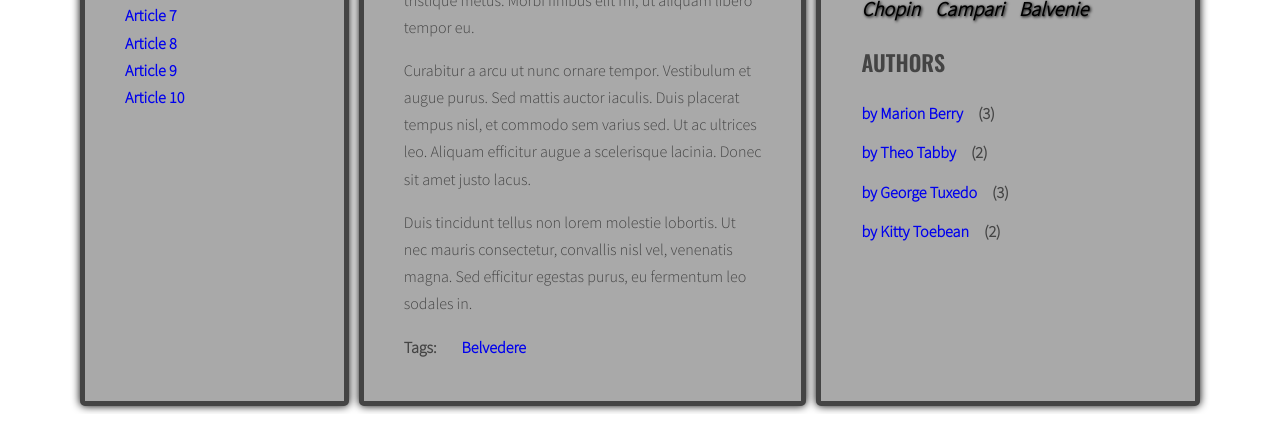
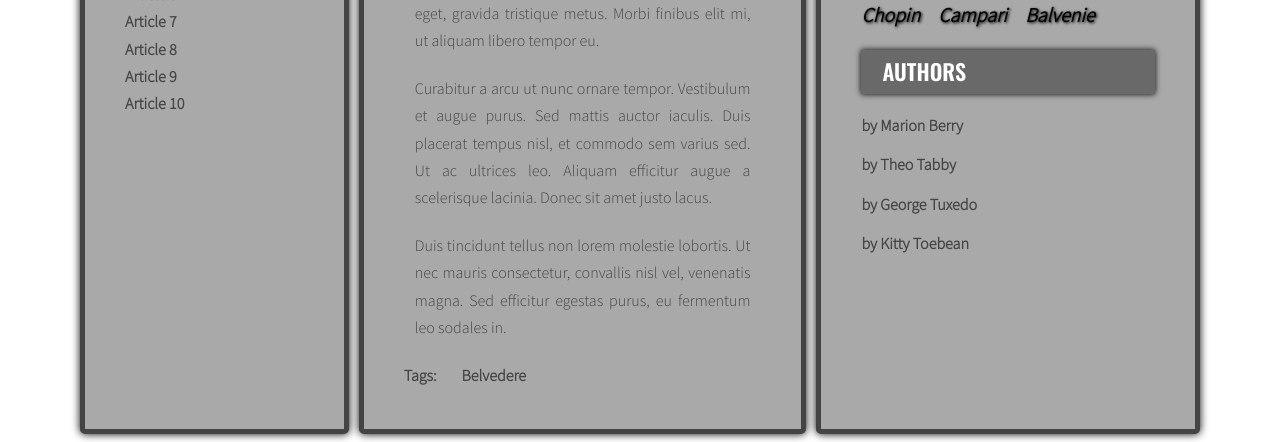
Before and after one commit to deregowskipiotr/blog, a website: page index.html in a window 1280 px wide. Shown: the part 523-965 px from the top of the page. Before the commit the page ends 937 px from the top, so only its background shows below. Drawn offline with nearby package versions, Linux system fonts and the light colour scheme.

Commit message:
add handlebars templates

```diff
--- a/index.html
+++ b/index.html
@@ -202,10 +202,33 @@
         </div>
       </div>
 
+      <script id="template-article-link" type="text/x-handlebars-template">
+        <li><a href="#{{ id }}"><span>{{ title }}</span></a></li>
+      </script>
+
+      <script id="template-tag-link" type="text/x-handlebars-template">
+        <li><a href="#{{ id }}"><span>{{ title }}</span></a></li>
+      </script>
+
+      <script id="template-author-link" type="text/x-handlebars-template">
+        <li><a href="#{{ id }}"><span>{{ title }}</span></a></li>
+      </script>
+
+      <script id="template-tag-cloud-link" type="text/x-handlebars-template">
+        {{#each tags}}
+          <li><a href="#tag-{{ tag }}" class="{{ className }}">{{ tag }}</a></li>
+        {{/each}}
+      </script>
+
+      <script id="template-author-cloud-link" type="text/x-handlebars-template">
+        {{#each authors}}
+          <li><a href="#author-{{ author }}" class="{{ className }}">{{ author }}</a></li>
+        {{/each}}
+      </script>
 
 
 
-
+    <script src="https://cdnjs.cloudflare.com/ajax/libs/handlebars.js/4.1.0/handlebars.min.js"></script>
     <script src="js/script.js"></script>
 </body>
 </html>
--- a/js/script.js
+++ b/js/script.js
@@ -1,14 +1,14 @@
 'use strict';
 
-//const templates = {
+const templates = {
 
-//articleLink: Handlebars.compile(document.querySelector('#template-article-link').innerHTML),
-//tagLink: Handlebars.compile(document.querySelector('#template-tag-link').innerHTML),
-//authorLink: Handlebars.compile(document.querySelector('#template-author-link').innerHTML),
-//tagCloudLink: Handlebars.compile(document.querySelector('#template-tag-cloud-link').innerHTML),
-//authorCloudLink: Handlebars.compile(document.querySelector('#template-author-cloud-link').innerHTML),
+  articleLink: Handlebars.compile(document.querySelector('#template-article-link').innerHTML),
+  tagLink: Handlebars.compile(document.querySelector('#template-tag-link').innerHTML),
+  authorLink: Handlebars.compile(document.querySelector('#template-author-link').innerHTML),
+  tagCloudLink: Handlebars.compile(document.querySelector('#template-tag-cloud-link').innerHTML),
+  authorCloudLink: Handlebars.compile(document.querySelector('#template-author-cloud-link').innerHTML),
 
-//};
+};
 
 const  optArticleSelector = '.post';
 const  optTitleSelector = '.post-title';
@@ -85,8 +85,9 @@ function generateTitleLinks(customSelector = '') {
     const articleTitle = article.querySelector(optTitleSelector).innerHTML;
 
     /* [DONE] create HTML of the link */
+    const linkHTMLData = {id: articleId, title: articleTitle};
+    const linkHTML = templates.articleLink(linkHTMLData);
 
-    const linkHTML = '<li><a href="#' + articleId + '"><span>' + articleTitle + '</span></a></li>';
     //console.log('Created HTML of the link');
 
     /* [DONE] insert link into html variable */
@@ -150,7 +151,8 @@ function generateTags() {
     for(let tag of articleTagsArray) {
       //console.log(tag);
       /* generate HTML of the link */
-      const linkHTML = '<li><a href="#tag-' + tag + '"><span>' + tag + '<span></a></li>';
+      const linkHTMLData = {id: articleTags, title: tag};
+      const linkHTML = templates.tagLink(linkHTMLData);
       /* add generated code to html variable */
       html = html + linkHTML;
       //console.log(html);
@@ -170,11 +172,11 @@ function generateTags() {
   const tagList = document.querySelector(optTagsListSelector);
   /* [NEW] add html from allTagsHTML to tagList */
   //tagList.innerHTML = allTags.join(' ');
-  //console.log(allTags);
+  console.log(allTags);
   const tagsParams = calculateTagsParams(allTags);
   console.log('tagsParams:', tagsParams);
   /*NEW create variable for all links HTML code */
-  let allTagsHTML = '';
+  const allTagsData = {tags: []};
   /*NEW start LOOP for each tag in allTags */
   for(let tag in allTags) {
     /* [NEW] generate code of a link and add it to allTagsHTML */
@@ -183,11 +185,15 @@ function generateTags() {
     //const tagLinkHTML = calculateTagClass(allTags[tag], tagsParams);
     console.log('tagLinkHTML:', tagLinkHTML);
     /*generate code of link and add it to allTagsHTML */
-    allTagsHTML += tagLinkHTML;
+    allTagsData.tags.push({
+      tag: tag,
+      count: allTags[tag],
+      className: calculateTagClass(allTags[tag], tagsParams)
+    });
   }
 
   /*NEW add html from allTagsHTML to tagList */
-  tagList.innerHTML = allTagsHTML;
+  tagList.innerHTML = templates.tagCloudLink(allTagsData);
 
 }
 
@@ -207,7 +213,7 @@ function tagClickHandler(event) {
   console.log(tag);
   /* find all tag links with class active */
   const activeTagLinks = document.querySelectorAll('a.active[href^="#tag-"]');
-  console.log(activeTagLinks);
+  //console.log(activeTagLinks);
   /* START LOOP: for each active tag link */
   for(let activeTagLink of activeTagLinks) {
   /* remove class active */
@@ -256,7 +262,8 @@ function generateAuthors(){
     const articleAuthor = article.getAttribute('data-author');
     //console.log(articleAuthor);
     /* [DONE] generate HTML of the link */
-    const linkHTML = '<a href ="#author' + articleAuthor + '"><span>' + articleAuthor + '</span></a>';
+    const linkHTMLData = {id: articleAuthor, title: articleAuthor};
+    const linkHTML = templates.authorLink(linkHTMLData);
     //console.log(linkHTML);
     /* [DONE] add generated code to html variable */
     html = html + linkHTML;
@@ -275,12 +282,17 @@ function generateAuthors(){
 
   }
   const authorList = document.querySelector(optAuthorsListSelector);
-  let allAuthorsHTML = '';
+  const allAuthorsData = {authors: []};
+
   for(let author in allAuthors) {
-    const authorLinkHTML = '<li><a href="#author-' + author + '">' + author + '</a>(' + allAuthors[author] + ')</li>';
-    allAuthorsHTML += authorLinkHTML;
+    //const authorLinkHTML = '<li><a href="#author-' + author + '">' + author + '</a>(' + allAuthors[author] + ')</li>';
+    allAuthorsData.authors.push({
+      author: author,
+      count: allAuthors[author],
+      //className: calculateAuthorClass(allAuthors[author], authorsParams)
+    });
   }
-  authorList.innerHTML = allAuthorsHTML;
+  authorList.innerHTML = templates.authorCloudLink(allAuthorsData);
 }
 
 generateAuthors();
--- a/sass/style.scss
+++ b/sass/style.scss
@@ -43,6 +43,32 @@ body {
   }
 }
 
+h2,
+h3 {
+  color: $color-light;
+  border: none;
+  box-shadow: 0 0 6px black;
+  background-color: dimgray;
+  padding: 3px 0 3px 21px ;
+
+}
+
+p{
+  margin: 21px 11px;
+  text-align: justify;
+
+}
+
+a {
+  color: inherit;
+  text-decoration: none;
+  &:hover {
+    text-decoration: underline;
+    color: $color-dark;
+    ;
+  }
+}
+
 /* Layout */
 
 .wrapper {
@@ -53,8 +79,6 @@ body {
 
 .sidebar {
   flex: 1 0 0;
-
-
 
 }
 
@@ -134,6 +158,7 @@ li a {
 
 .post-author {
   font-style: italic;
+  text-decoration: none;
 
 }
 
@@ -147,6 +172,8 @@ li a {
   text-decoration: none;
   font-weight: 900;
 }
+
+
 /*TAGS*/
 .tags li {
   display: inline-block;
```
Also changed, not shown: .eslintrc.json, css/style.css, 1 other file.
